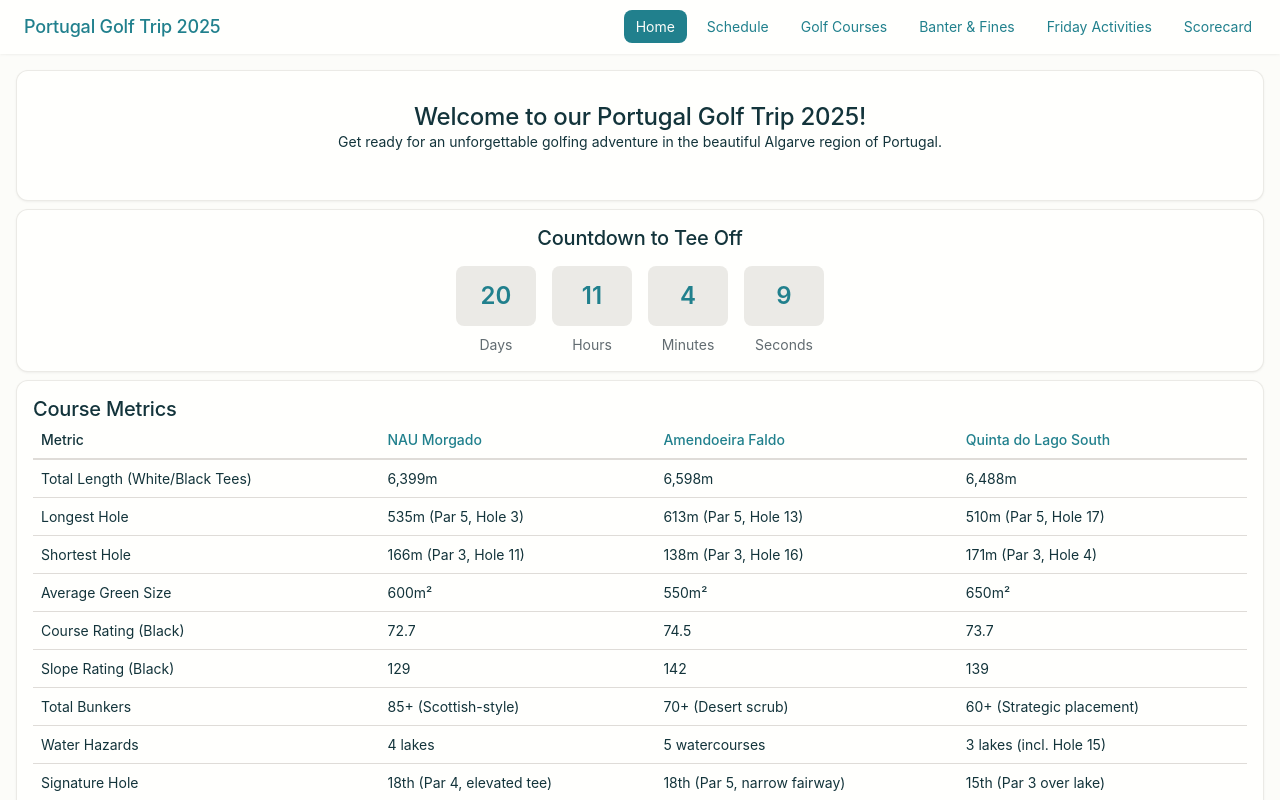
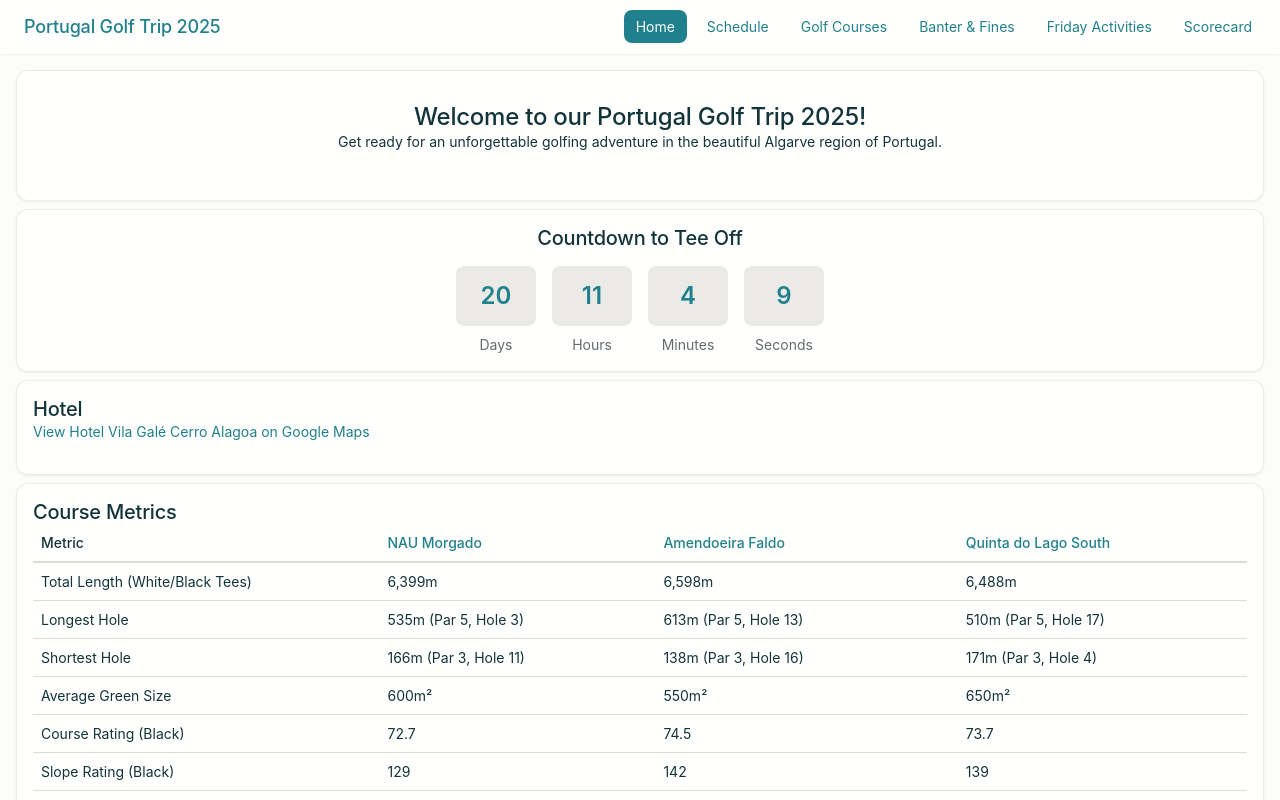
Before and after one commit to ChrisSlack/GolfTour, a React (Vite) app: page /#home in a window 1280 px wide. Shown: the top 800 px of the page. Built offline with nearby package versions, Linux system fonts and the light colour scheme; a web font is replaced by a local one.

Commit message:
Add hotel map link

```diff
--- a/src/data/schedule.js
+++ b/src/data/schedule.js
@@ -8,7 +8,7 @@
     teeTime: 'N/A',
     golfDrinksHours: 'N/A',
     pickUpTime: 'N/A',
-    link: 'N/A'
+    link: 'https://www.google.com/maps/place/Hotel+Vila+Gal%C3%A9+Cerro+Alagoa/@37.0902751,-8.2464811,1820m/data=!3m2!1e3!4b1!4m9!3m8!1s0xd1acc1ed02352b3:0x9b33e2804786b813!5m2!4m1!1i2!8m2!3d37.0902751!4d-8.2439008!16s%2Fg%2F1wb8vz6s?entry=ttu&g_ep=EgoyMDI1MDYwNC4wIKXMDSoASAFQAw%3D%3D'
   },
   {
     date: 'Wednesday July 2, 2025',
@@ -63,6 +63,6 @@
     teeTime: 'N/A',
     golfDrinksHours: 'N/A',
     pickUpTime: 'N/A',
-    link: 'N/A'
+    link: 'https://www.google.com/maps/place/Hotel+Vila+Gal%C3%A9+Cerro+Alagoa/@37.0902751,-8.2464811,1820m/data=!3m2!1e3!4b1!4m9!3m8!1s0xd1acc1ed02352b3:0x9b33e2804786b813!5m2!4m1!1i2!8m2!3d37.0902751!4d-8.2439008!16s%2Fg%2F1wb8vz6s?entry=ttu&g_ep=EgoyMDI1MDYwNC4wIKXMDSoASAFQAw%3D%3D'
   }
 ];
--- a/src/pages/Home.jsx
+++ b/src/pages/Home.jsx
@@ -11,6 +11,20 @@
         </div>
       </div>
       <Countdown />
+      <div className="card mt-8">
+        <div className="card__body">
+          <h3>Hotel</h3>
+          <p>
+            <a
+              href="https://www.google.com/maps/place/Hotel+Vila+Gal%C3%A9+Cerro+Alagoa/@37.0902751,-8.2464811,1820m/data=!3m2!1e3!4b1!4m9!3m8!1s0xd1acc1ed02352b3:0x9b33e2804786b813!5m2!4m1!1i2!8m2!3d37.0902751!4d-8.2439008!16s%2Fg%2F1wb8vz6s?entry=ttu&g_ep=EgoyMDI1MDYwNC4wIKXMDSoASAFQAw%3D%3D"
+              target="_blank"
+              rel="noopener noreferrer"
+            >
+              View Hotel Vila Galé Cerro Alagoa on Google Maps
+            </a>
+          </p>
+        </div>
+      </div>
       <div className="card mt-8">
         <div className="card__body schedule-table-container">
           <h3>Course Metrics</h3>
--- a/src/pages/Schedule.jsx
+++ b/src/pages/Schedule.jsx
@@ -5,6 +5,20 @@
   return (
     <section className="page active" id="schedule">
       <h2>Schedule</h2>
+      <div className="card mt-8">
+        <div className="card__body">
+          <h3>Hotel</h3>
+          <p>
+            <a
+              href="https://www.google.com/maps/place/Hotel+Vila+Gal%C3%A9+Cerro+Alagoa/@37.0902751,-8.2464811,1820m/data=!3m2!1e3!4b1!4m9!3m8!1s0xd1acc1ed02352b3:0x9b33e2804786b813!5m2!4m1!1i2!8m2!3d37.0902751!4d-8.2439008!16s%2Fg%2F1wb8vz6s?entry=ttu&g_ep=EgoyMDI1MDYwNC4wIKXMDSoASAFQAw%3D%3D"
+              target="_blank"
+              rel="noopener noreferrer"
+            >
+              View Hotel Vila Galé Cerro Alagoa on Google Maps
+            </a>
+          </p>
+        </div>
+      </div>
       <div className="card mt-8">
         <div className="card__body schedule-table-container">
           <table className="schedule-table">
```
